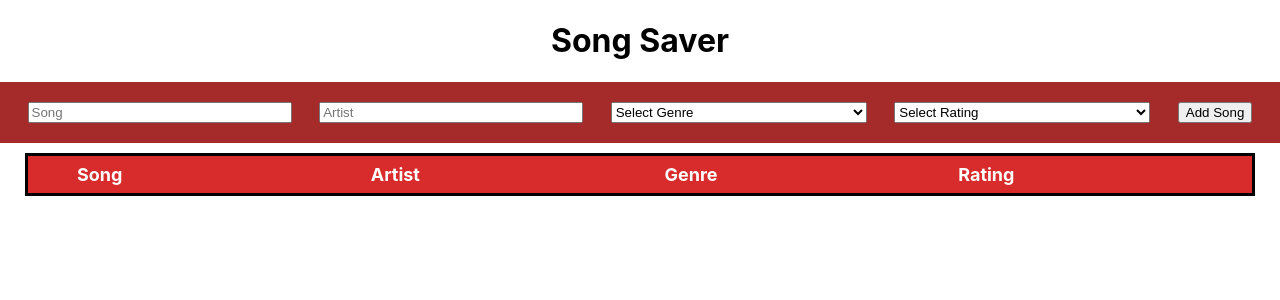
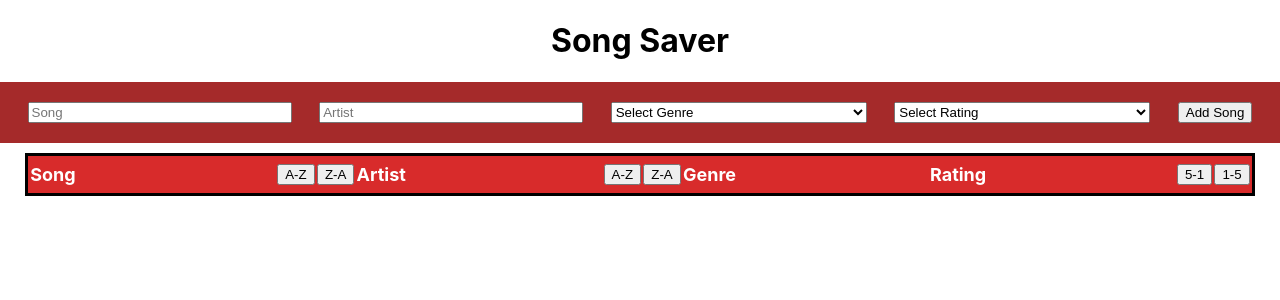
Before and after one commit to Merijn1994/Songsaver, a React (Create React App) app: page / in a window 1280 px wide. Shown: the top 300 px of the page. Built offline with nearby package versions, Linux system fonts and the light colour scheme.

Commit message:
added sort buttons

```diff
--- a/package.json
+++ b/package.json
@@ -3,6 +3,9 @@
   "version": "0.1.0",
   "private": true,
   "dependencies": {
+    "@fortawesome/fontawesome-svg-core": "^6.1.2",
+    "@fortawesome/free-solid-svg-icons": "^6.1.2",
+    "@fortawesome/react-fontawesome": "^0.2.0",
     "@testing-library/jest-dom": "^5.16.4",
     "@testing-library/react": "^13.3.0",
     "@testing-library/user-event": "^13.5.0",
--- a/public/index.html
+++ b/public/index.html
@@ -2,7 +2,6 @@
 <html lang="en">
   <head>
     <meta charset="utf-8" />
-    <link rel="icon" href="%PUBLIC_URL%/favicon.ico" />
     <meta name="viewport" content="width=device-width, initial-scale=1" />
     <meta name="theme-color" content="#000000" />
 
--- a/src/App.css
+++ b/src/App.css
@@ -67,3 +67,8 @@ h1 {
     height: 30px;
     margin-top: 15px;
 }
+
+.sort-buttons {
+    margin-top: 8px;
+    margin-bottom: 8px;
+}
--- a/src/Components/SongListHeader.js
+++ b/src/Components/SongListHeader.js
@@ -4,9 +4,21 @@ function SongListHeader ( ) {
     return (
         <div className="song-header">
             <p className="song-header__item">Song</p>
+            <button
+                className="sort-buttons">A-Z</button>
+            <button
+                className="sort-buttons">Z-A</button>
             <p className="song-header__item">Artist</p>
+            <button
+                className="sort-buttons">A-Z</button>
+            <button
+                className="sort-buttons">Z-A</button>
             <p className="song-header__item">Genre</p>
             <p className="song-header__item">Rating</p>
+            <button
+                className="sort-buttons">5-1</button>
+            <button
+                className="sort-buttons">1-5</button>
         </div>
     )
 }
```
Also changed, not shown: 1 other file (tests, documents, lock files or other folders).
